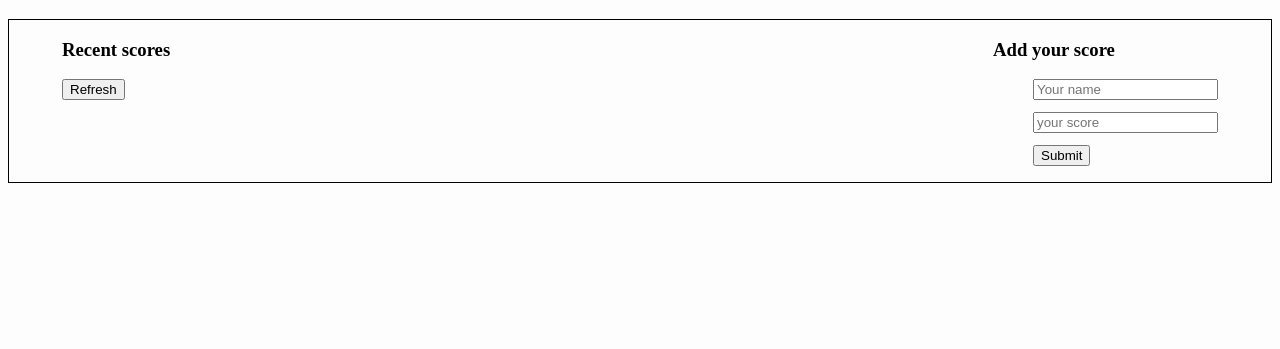
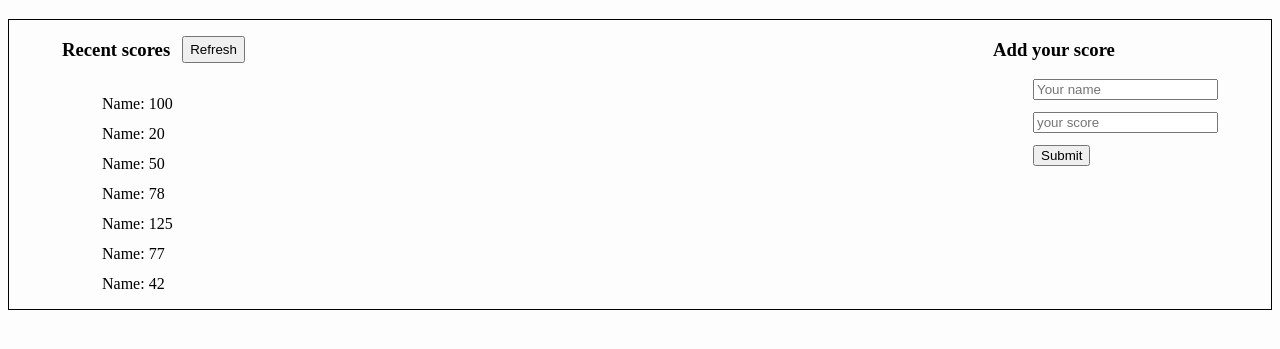
Before and after one commit to John-Kibirige/Leaderboard, a website built with webpack: page src/index.html in a window 1280 px wide. Shown: the part 61-410 px from the top of the page. Built offline with nearby package versions, Linux system fonts and the light colour scheme.

Commit message:
Render all name-score items from a list to the ui

```diff
--- a/src/index.js
+++ b/src/index.js
@@ -1,2 +1,8 @@
 import './styles/main.scss';
 import scores from './modules/scores.js';
+import { createScore } from './modules/create-score';
+
+const displayAllScores = document.querySelector('.display-all-scores');
+scores.forEach((scoreObj) => {
+  displayAllScores.appendChild(createScore(scoreObj));
+});
--- a/src/styles/main.scss
+++ b/src/styles/main.scss
@@ -14,3 +14,13 @@ li {
   margin-bottom: 12px;
   list-style-type: none;
 }
+
+.refresh {
+  height: 27px;
+  margin-left: 12px;
+}
+
+.score-btn {
+  display: flex;
+  align-items: center;
+}
```
